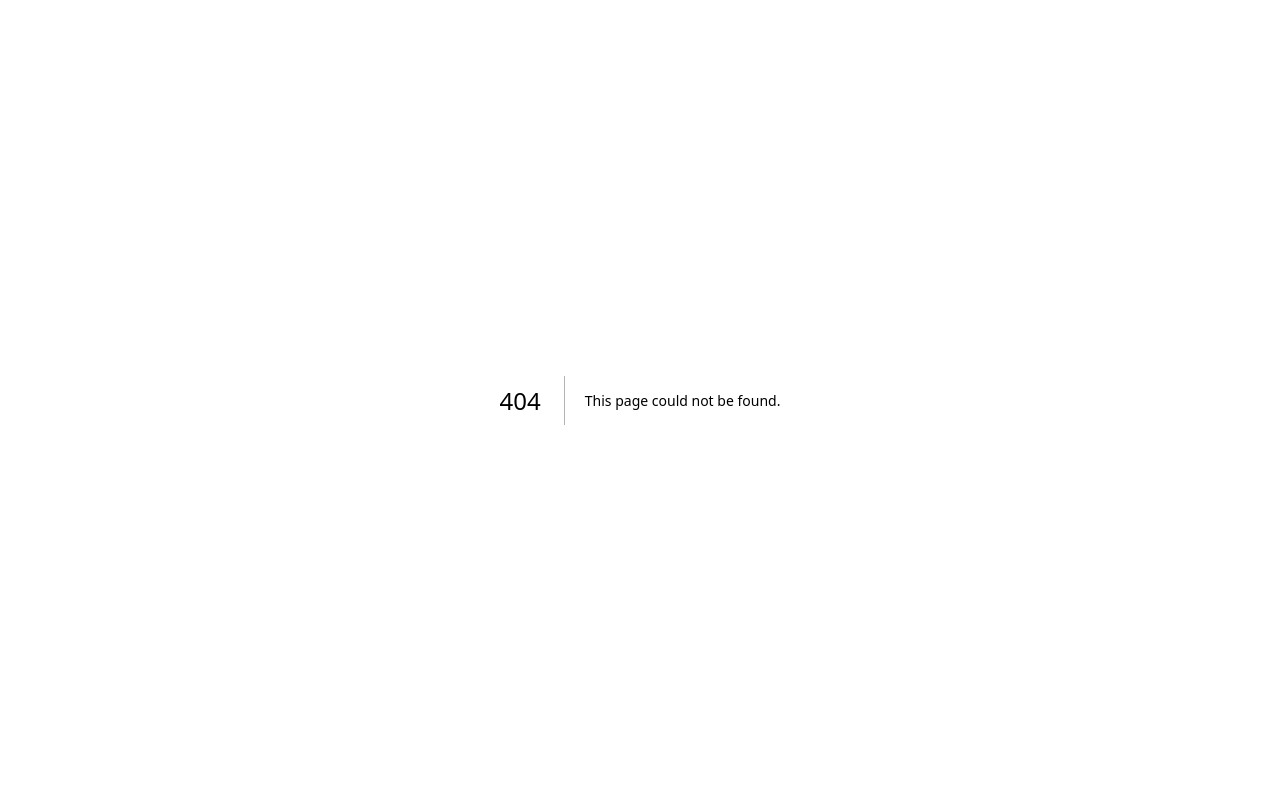
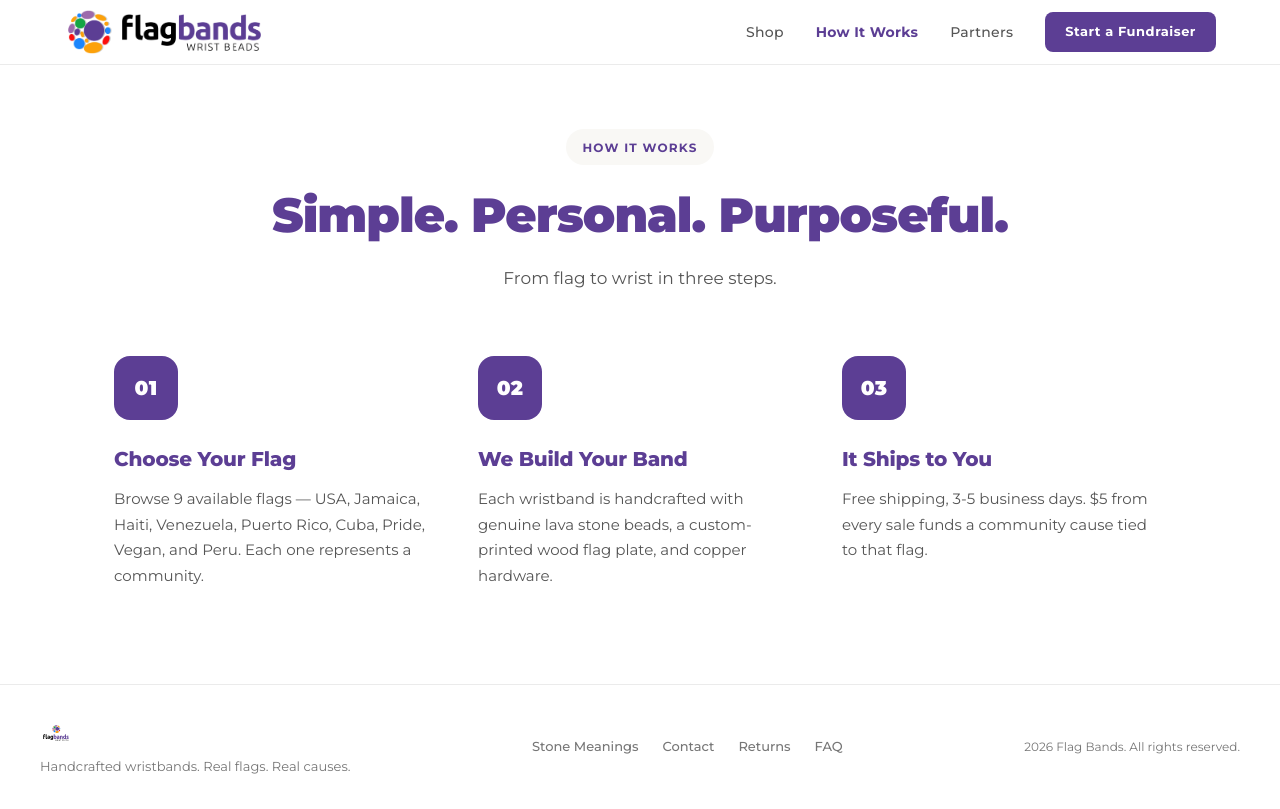
Before and after one commit to lesaruss/flagbands, a Next.js app: page /how-it-works in a window 1280 px wide. Before the commit this address had no page. Built offline with nearby package versions, Linux system fonts and the light colour scheme.

Commit message:
Add standalone /how-it-works page

```diff
--- /dev/null
+++ b/app/how-it-works/page.tsx
@@ -0,0 +1,99 @@
+import NavBar from "../../components/NavBar";
+import SiteFooter from "../../components/SiteFooter";
+
+const STEPS = [
+  {
+    num: "01",
+    title: "Choose Your Flag",
+    body: "Browse 9 available flags — USA, Jamaica, Haiti, Venezuela, Puerto Rico, Cuba, Pride, Vegan, and Peru. Each one represents a community.",
+  },
+  {
+    num: "02",
+    title: "We Build Your Band",
+    body: "Each wristband is handcrafted with genuine lava stone beads, a custom-printed wood flag plate, and copper hardware.",
+  },
+  {
+    num: "03",
+    title: "It Ships to You",
+    body: "Free shipping, 3-5 business days. $5 from every sale funds a community cause tied to that flag.",
+  },
+];
+
+export default function HowItWorksPage() {
+  return (
+    <>
+      <NavBar />
+
+      <div style={{ width: "100%", background: "#FFFFFF" }}>
+        <div style={{ maxWidth: 1100, margin: "0 auto", padding: "64px 24px 96px" }}>
+          <div style={{ textAlign: "center", marginBottom: 64 }}>
+            <div
+              style={{
+                display: "inline-block",
+                background: "var(--fb-off-white)",
+                borderRadius: 100,
+                padding: "6px 16px",
+                marginBottom: 14,
+              }}
+            >
+              <span style={{ fontSize: 12, fontWeight: 700, letterSpacing: "0.1em", color: "var(--fb-navy)", textTransform: "uppercase" }}>
+                How It Works
+              </span>
+            </div>
+            <h1
+              style={{
+                fontSize: "clamp(28px, 4vw, 48px)",
+                fontWeight: 900,
+                color: "var(--fb-navy)",
+                margin: "0 0 14px",
+                letterSpacing: "-0.02em",
+              }}
+            >
+              Simple. Personal. Purposeful.
+            </h1>
+            <p style={{ color: "var(--fb-text-secondary)", fontSize: 17, maxWidth: 480, margin: "0 auto", lineHeight: 1.6 }}>
+              From flag to wrist in three steps.
+            </p>
+          </div>
+
+          <div style={{ display: "grid", gridTemplateColumns: "1fr 1fr 1fr", gap: 40 }} className="steps-grid">
+            {STEPS.map((step) => (
+              <div key={step.num}>
+                <div
+                  style={{
+                    width: 64,
+                    height: 64,
+                    borderRadius: 16,
+                    background: "var(--fb-navy)",
+                    display: "flex",
+                    alignItems: "center",
+                    justifyContent: "center",
+                    marginBottom: 24,
+                  }}
+                >
+                  <span style={{ color: "#FFFFFF", fontWeight: 900, fontSize: 20, letterSpacing: "0.02em" }}>
+                    {step.num}
+                  </span>
+                </div>
+                <h3 style={{ fontWeight: 800, fontSize: 20, color: "var(--fb-navy)", margin: "0 0 12px", letterSpacing: "-0.01em" }}>
+                  {step.title}
+                </h3>
+                <p style={{ color: "var(--fb-text-secondary)", fontSize: 15, lineHeight: 1.7, margin: 0 }}>
+                  {step.body}
+                </p>
+              </div>
+            ))}
+          </div>
+        </div>
+
+        <style>{`
+          @media (max-width: 768px) {
+            .steps-grid { grid-template-columns: 1fr !important; gap: 32px !important; }
+          }
+        `}</style>
+      </div>
+
+      <SiteFooter />
+    </>
+  );
+}
```
